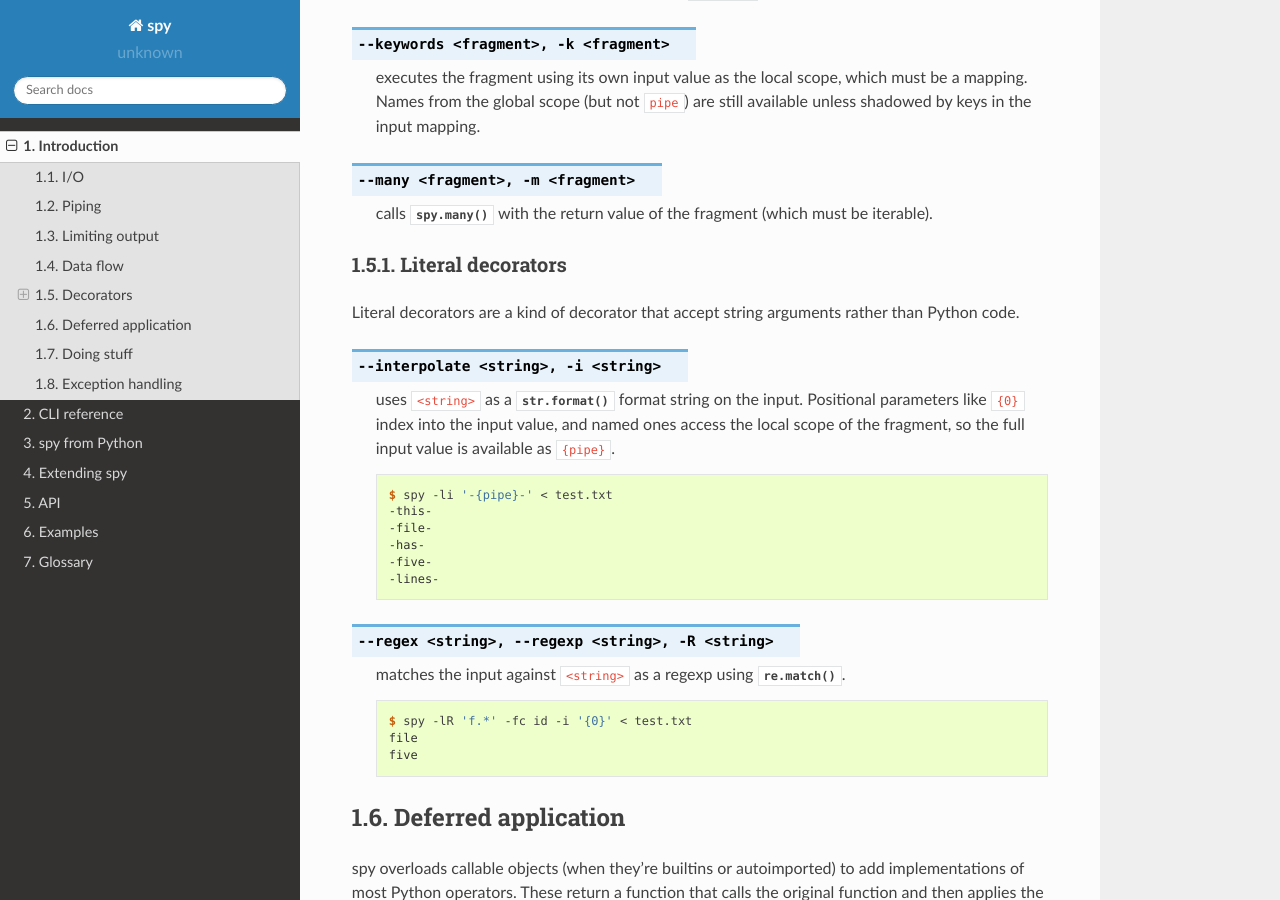
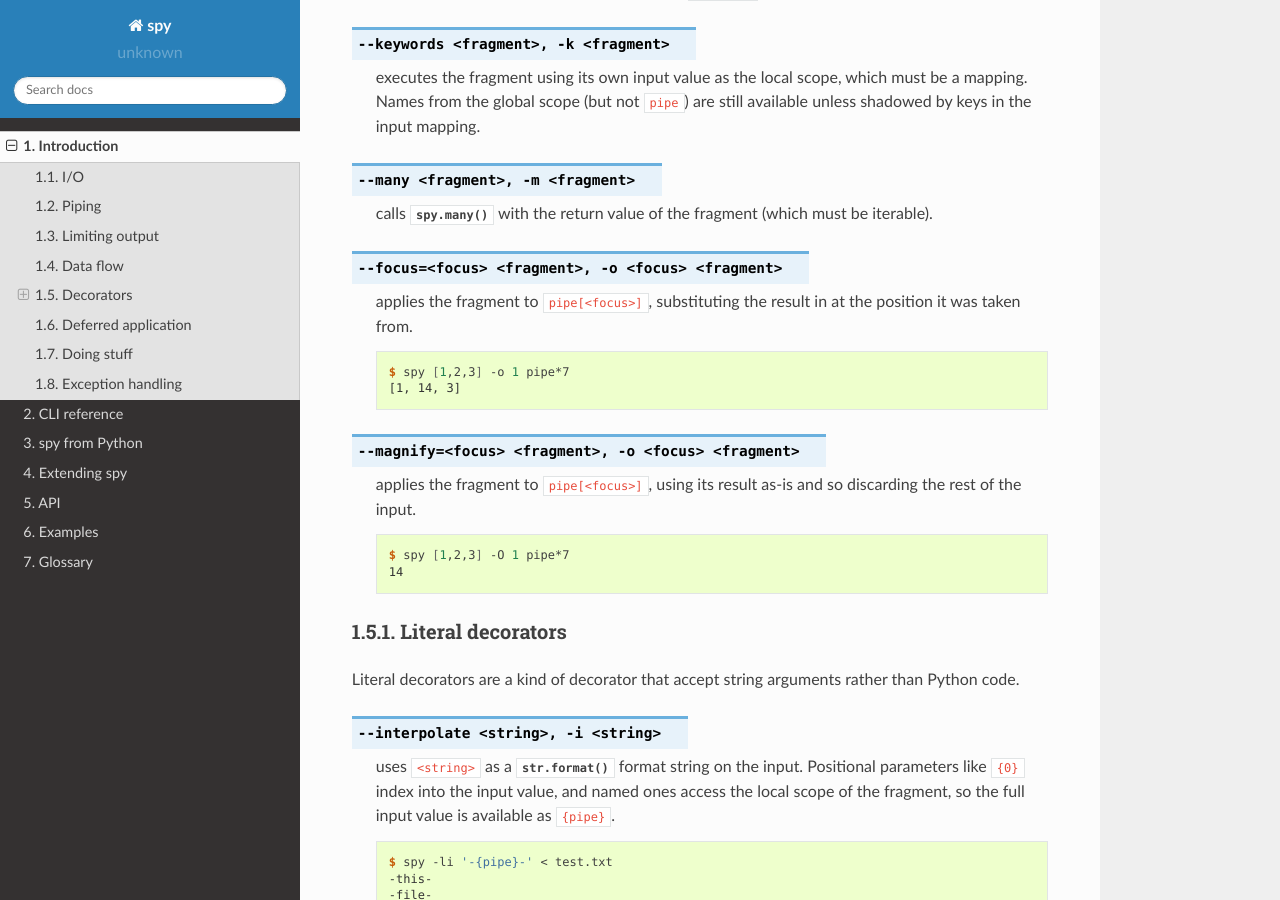
Before and after one commit to edk0/spy, a Sphinx documentation site: the page built from doc/intro.rst, in a window 1280 px wide and 900 px high, scrolled down 2896 px. Built offline with Sphinx 7.4.7 and the Read the Docs theme 2.0.0, drawn with Linux system fonts in a browser that asks for light colours.

Commit message:
Mention --focus and --magnify in the intro

```diff
--- a/doc/intro.rst
+++ b/doc/intro.rst
@@ -164,6 +164,26 @@ the CLI:
    calls :func:`spy.many` with the return value of the fragment (which must
    be :term:`iterable`).
 
+.. option:: --focus=<focus> <fragment>, -o <focus> <fragment>
+
+   applies the fragment to ``pipe[<focus>]``, substituting the result in at
+   the position it was taken from.
+
+   .. code-block:: console
+
+      $ spy [1,2,3] -o 1 pipe*7
+      [1, 14, 3]
+
+.. option:: --magnify=<focus> <fragment>, -o <focus> <fragment>
+
+   applies the fragment to ``pipe[<focus>]``, using its result as-is and so
+   discarding the rest of the input.
+
+   .. code-block:: console
+
+      $ spy [1,2,3] -O 1 pipe*7
+      14
+
 
 Literal decorators
 ------------------
```
